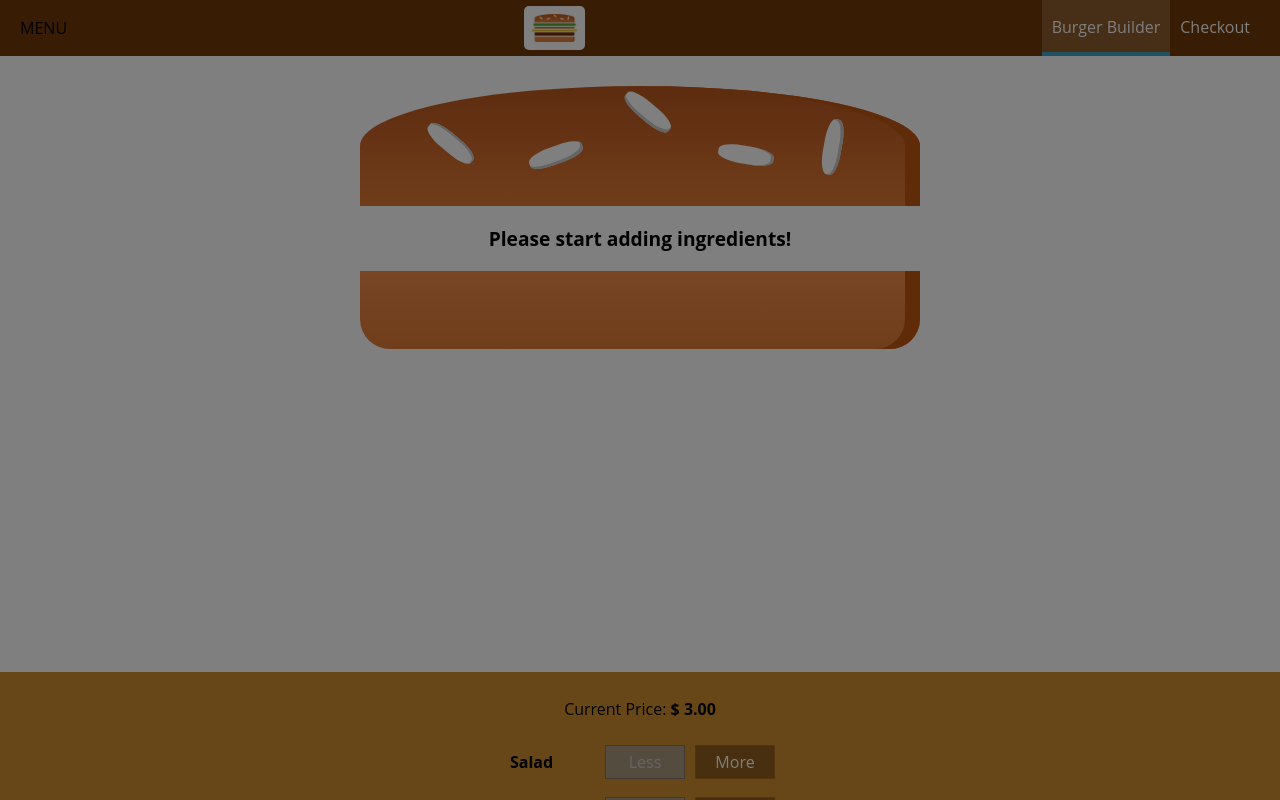
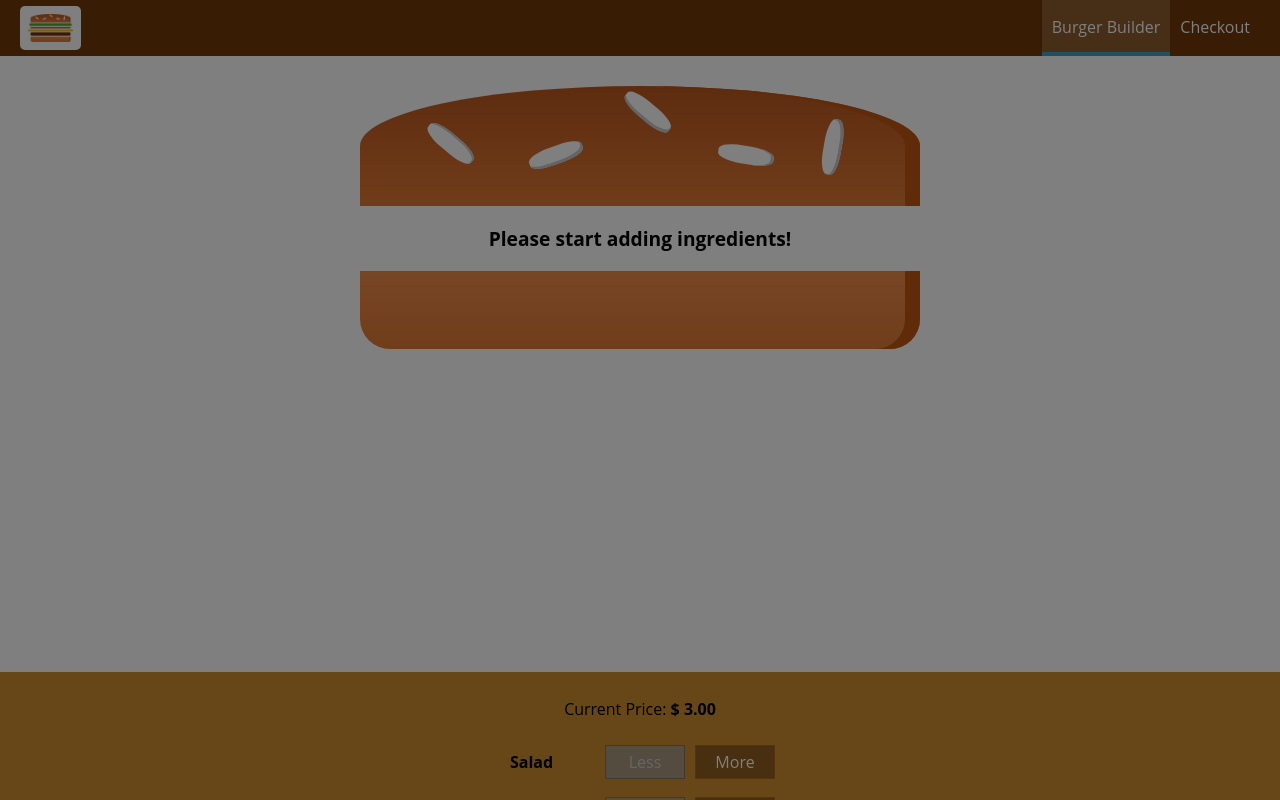
Before and after one commit to dynamicbalaji/burger-app, a React (Create React App) app: page / in a window 1280 px wide. Shown: the top 800 px of the page. Built offline with nearby package versions, Linux system fonts and the light colour scheme; the HTML template or start-up script is replaced by a standard one.

Commit message:
Incorporating DrawerToggle in Toolbar

```diff
--- a/src/components/Navigation/Toolbar/Toolbar.js
+++ b/src/components/Navigation/Toolbar/Toolbar.js
@@ -2,12 +2,13 @@
 
 import Logo from '../../Logo/Logo';
 import NavigationItems from './../NavigationItems/NavigationItems';
+import DrawerToggle from './../SideDrawer/DrawerToggle/DrawerToggle';
 import classes from './Toolbar.module.css';
 
 const Toolbar = (props) => {
     return (
         <header className={classes.Toolbar}>
-            <div>MENU</div>
+            <DrawerToggle clicked={props.clicked}/>
             <Logo height="80%" />
             <nav className={classes.DesktopOnly}>
                 <NavigationItems />
```
